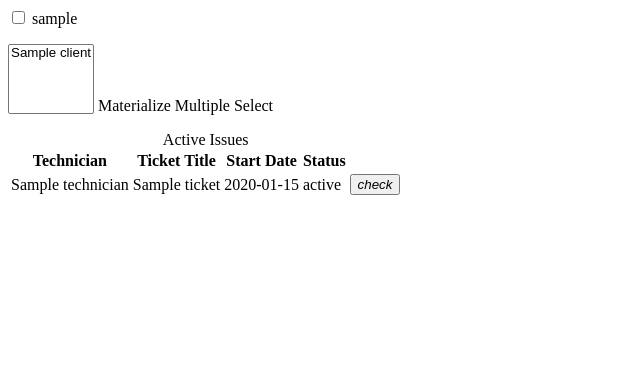
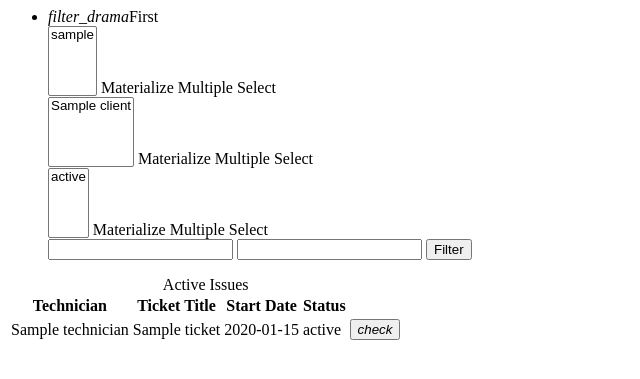
Before and after one commit to mikecummings34/Simple_CRM1.0, a Django app: template crm_app/templates/crm_temps/ticket-table.html in a window 1280 px wide. Shown: the top 379 px of the page, without its empty margins (0-640 px from the left). Run offline with Django 3.2, Linux system fonts and the light colour scheme; the template is opened without the code that fills it: most values are stand-ins (such as "Sample title", 1, 10 or a date in 2020); some libraries are stand-ins or nearby versions.

Commit message:
working on homeview

```diff
--- a/crm_app/templates/crm_temps/forms/dropdown-filter.html
+++ b/crm_app/templates/crm_temps/forms/dropdown-filter.html
@@ -1,22 +1,42 @@
+<ul class="collapsible">
+    <li>
+        <div class="collapsible-header"><i class="material-icons">filter_drama</i>First</div>
+        <div class="collapsible-body">
             <form method="GET" action="{% url 'crm:ticket-filter' %}">
-  <p>
+                <div class="input-field col s12">
+                    <select multiple name="tech_filter">
                         {% for technicians in technicians %}
-      <label for="{{ technicians.nickname }}">
-        <input name='tech_filter' type="checkbox" id="{{ technicians.nickname }}" value="{{ technicians.nickname }}" />
-        <span>{{ technicians.nickname }}</span>
-      </label>
+                        <option value="{{ technicians.nickname }}">{{ technicians.nickname }}</option>
                         {% endfor %}
-    </p>
+                    </select>
+                    <label>Materialize Multiple Select</label>
+                </div>
+
                 <div class="input-field col s12">
                     <select multiple name="client_filter">
                         {% for client in client %}
                         <option value="{{ client.oid }}">{{ client.clientname }}</option>
                         {% endfor %}
                     </select>
+                    <label>Materialize Multiple Select</label>
+                </div>
+                <div class="input-field col s12">
+                    <select multiple name="status_filter">
+                        {% for status in status %}
+                        <option value="{{ status.oid }}">{{ status.status }}</option>
+                        {% endfor %}
+                    </select>
 
                     <label>Materialize Multiple Select</label>
                 </div>
+                <input name="startdate_filter" type="text" class="datepicker">
+                <input name="enddate_filter" type="text" class="datepicker">
+                <button>Filter</button>
             </form>
+        </div>
+        </div>
+    </li>
+</ul>
 
 
 
--- a/crm_app/templates/crm_temps/ticket-table.html
+++ b/crm_app/templates/crm_temps/ticket-table.html
@@ -1,8 +1,5 @@
 {% include 'crm_temps/forms/dropdown-filter.html' %}
 
-
-
-    </li>
 
 	<form id='ff' method="GET" action="{% url 'crm:ticket_detail' %}" id="profile_tickets">
 
--- a/crm_app/views.py
+++ b/crm_app/views.py
@@ -389,7 +389,7 @@ def ajax_req(request):
 				tech_select = Technicians.objects.all()
 				status_select = Ticketstatuses.objects.all()
 				client_select =  Clientlist.objects.all()
-				contact_select = Contacts.objects.all();
+				contact_select = Contacts.objects.all()
 				lib={'tickets':q, 'technician':tech_select, 'status':status_select, 'client':client_select, 'contacts':contact_select}
 				data=render(request, 'crm_temps/ticket-table.html', lib)
 				return HttpResponse(data)
```
Also changed, not shown: crm_app/templates/crm_temps/view-profile.html (line endings or trailing spaces). Lines whose indentation alone changed are shown as unchanged.
